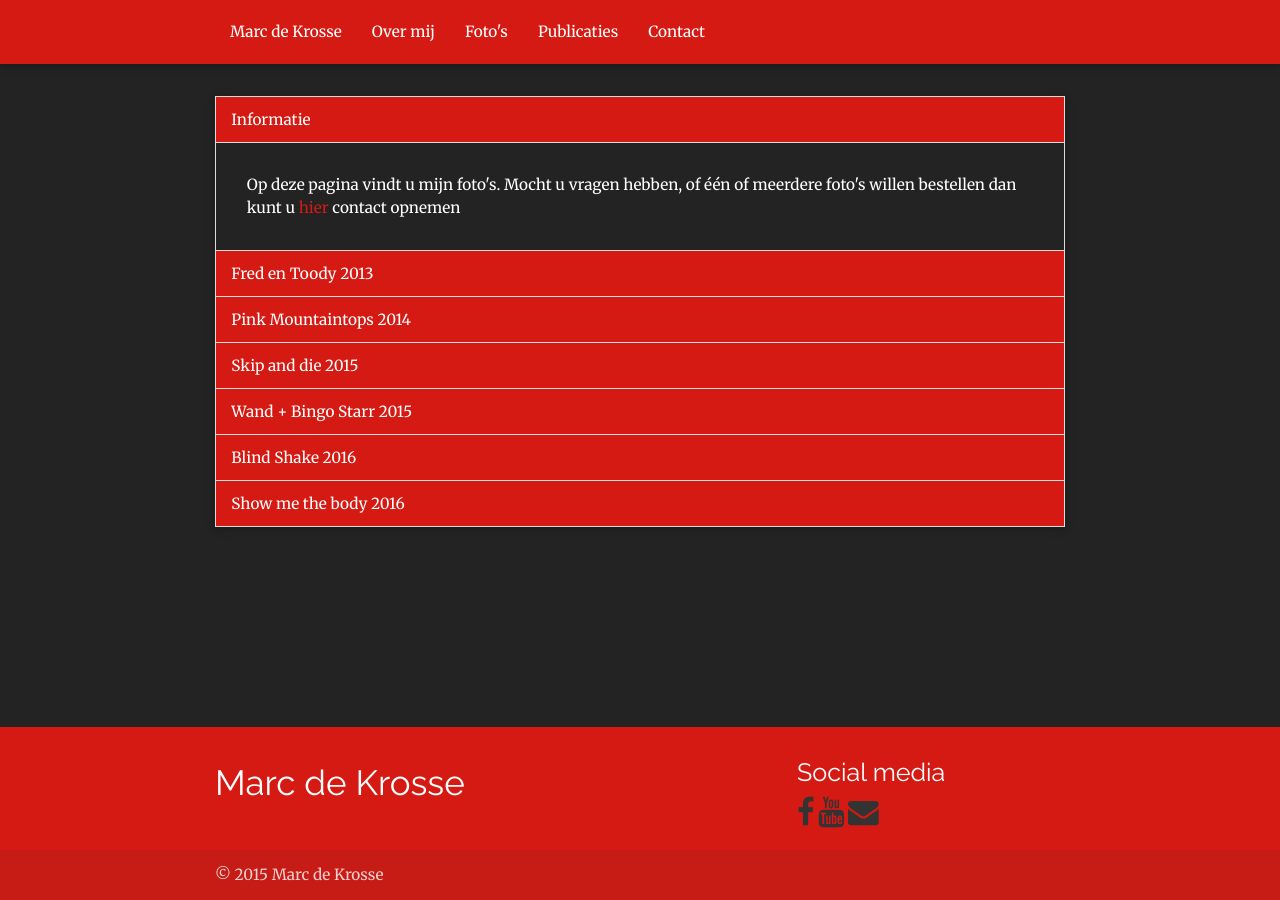
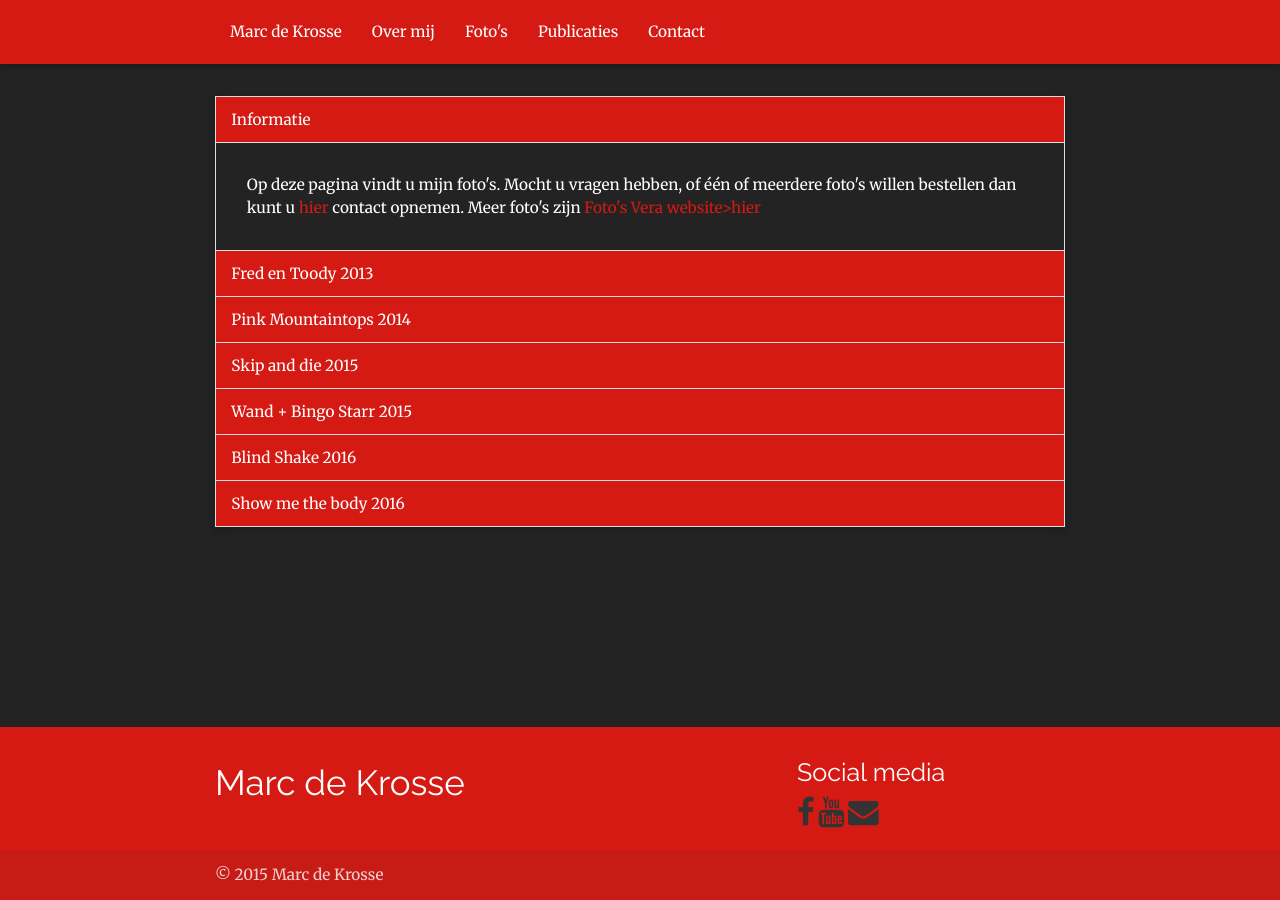
Before and after one commit to rlsikosek/marcdekrosse.github.io, a Jekyll site: the page built from foto/index.html, in a window 1280 px wide. Built offline with Jekyll 4.4.1, drawn with Linux system fonts in a browser that asks for light colours; nearby versions of some CDN libraries.

Commit message:
Update index.html

```diff
--- a/foto/index.html
+++ b/foto/index.html
@@ -4,7 +4,7 @@ layout: page
 <ul class="collapsible" data-collapsible="expandable">
 	<li>
 		<div class="collapsible-header active">Informatie</div>
-		<div class="collapsible-body"><p>Op deze pagina vindt u mijn foto's. Mocht u vragen hebben, of één of meerdere foto's willen bestellen dan kunt u <a href="/contact">hier</a> contact opnemen</p></div>
+		<div class="collapsible-body"><p>Op deze pagina vindt u mijn foto's. Mocht u vragen hebben, of één of meerdere foto's willen bestellen dan kunt u <a href="/contact">hier</a> contact opnemen. Meer foto's zijn <a href="http://www.vera-groningen.nl/photos/photographers/marc-de-krosse">Foto's Vera website>hier</a></p></div>
 	<li>
 		<div class="collapsible-header">Fred en Toody 2013</div>
 		<div class="collapsible-body">{% include fred-toody.html %}</div>
```
